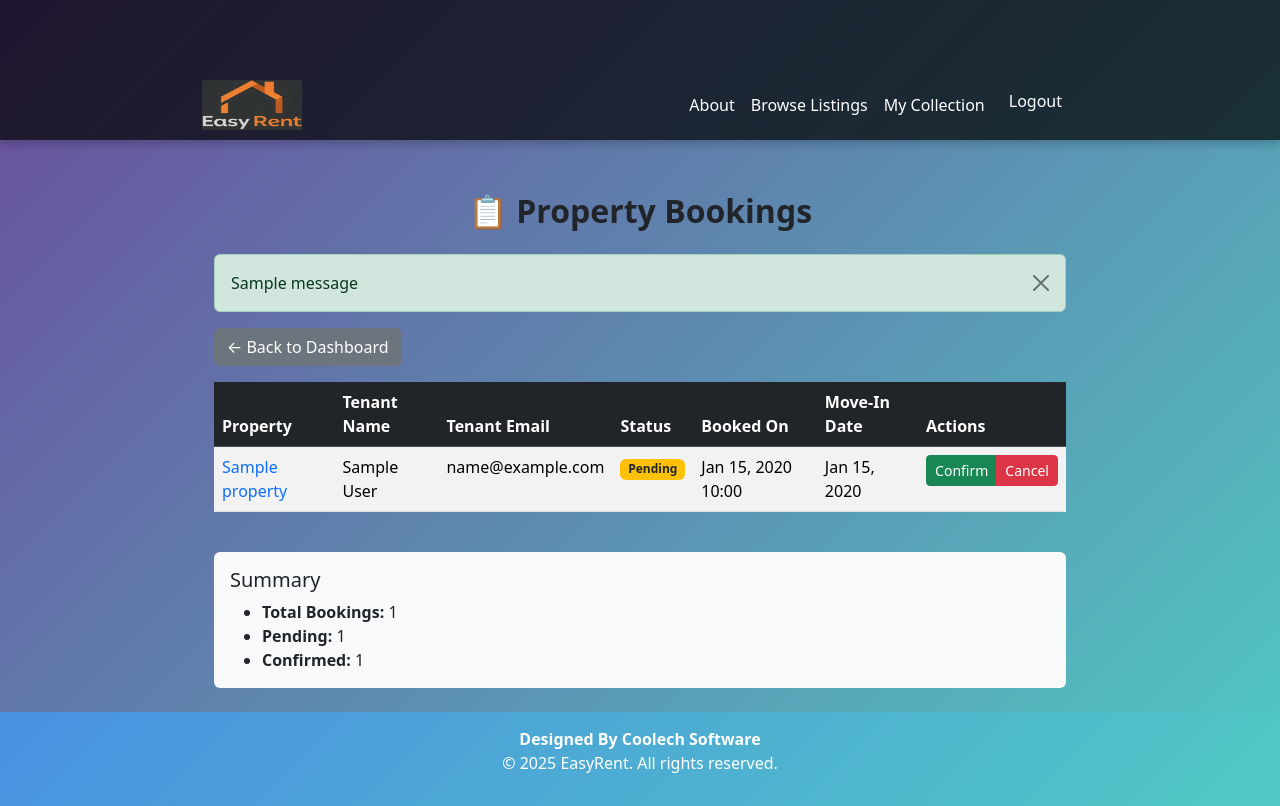
After one commit to Johnie-The-Dev/EasyRent, a Django app: page /landlord/bookings/ in a window 1280 px wide. The commit adds this page. Run offline with Django 5.2, Linux system fonts and the light colour scheme; a user stored in the database is signed in; tables that the repository leaves empty hold one stand-in row (values such as "Sample post"); one stand-in notice (Sample message) is shown; some libraries are stand-ins or nearby versions.

Commit message:
Added booking feature

```diff
--- a/listings/models.py
+++ b/listings/models.py
@@ -137,3 +137,25 @@ class ReceiptHistory(models.Model):
 
     def __str__(self):
         return f"Receipt for {self.tenant.name} on {self.date_generated}"
+
+
+class Booking(models.Model):
+    """Store property bookings made by tenants."""
+    STATUS_CHOICES = [
+        ('pending', 'Pending'),
+        ('confirmed', 'Confirmed'),
+        ('cancelled', 'Cancelled'),
+    ]
+
+    property = models.ForeignKey(Property, on_delete=models.CASCADE, related_name='bookings')
+    tenant = models.ForeignKey(User, on_delete=models.CASCADE, related_name='bookings')
+    move_in_date = models.DateField(null=True, blank=True)
+    status = models.CharField(max_length=20, choices=STATUS_CHOICES, default='pending')
+    created_at = models.DateTimeField(auto_now_add=True)
+    updated_at = models.DateTimeField(auto_now=True)
+
+    class Meta:
+        ordering = ['-created_at']
+
+    def __str__(self):
+        return f"Booking: {self.tenant.username} -> {self.property.name} ({self.status})"
--- /dev/null
+++ b/listings/templates/landlord_bookings.html
@@ -0,0 +1,110 @@
+{% extends 'base.html' %}
+
+{% block title %}Property Bookings - EasyRent{% endblock %}
+
+{% block content %}
+<div class="container py-4">
+    <h2 class="text-center mb-4 fw-bold">📋 Property Bookings</h2>
+
+    {% if messages %}
+    <div class="alert alert-success alert-dismissible fade show" role="alert">
+        {% for message in messages %}
+        {{ message }}
+        {% endfor %}
+        <button type="button" class="btn-close" data-bs-dismiss="alert" aria-label="Close"></button>
+    </div>
+    {% endif %}
+
+    <div class="mb-3">
+        <a href="{% url 'landlord_dashboard' %}" class="btn btn-secondary">← Back to Dashboard</a>
+    </div>
+
+    {% if bookings %}
+    <div class="table-responsive">
+        <table class="table table-striped table-hover">
+            <thead class="table-dark">
+                <tr>
+                    <th>Property</th>
+                    <th>Tenant Name</th>
+                    <th>Tenant Email</th>
+                    <th>Status</th>
+                    <th>Booked On</th>
+                    <th>Move-In Date</th>
+                    <th>Actions</th>
+                </tr>
+            </thead>
+            <tbody>
+                {% for booking in bookings %}
+                <tr>
+                    <td>
+                        <a href="{% url 'edit_property' booking.property.id %}" class="text-decoration-none">
+                            {{ booking.property.name }}
+                        </a>
+                    </td>
+                    <td>{{ booking.tenant.get_full_name|default:booking.tenant.username }}</td>
+                    <td>{{ booking.tenant.email }}</td>
+                    <td>
+                        {% if booking.status == 'pending' %}
+                            <span class="badge bg-warning text-dark">Pending</span>
+                        {% elif booking.status == 'confirmed' %}
+                            <span class="badge bg-success">Confirmed</span>
+                        {% elif booking.status == 'cancelled' %}
+                            <span class="badge bg-danger">Cancelled</span>
+                        {% endif %}
+                    </td>
+                    <td>{{ booking.created_at|date:"M d, Y H:i" }}</td>
+                    <td>
+                        {% if booking.move_in_date %}
+                            {{ booking.move_in_date|date:"M d, Y" }}
+                        {% else %}
+                            <span class="text-muted">Not set</span>
+                        {% endif %}
+                    </td>
+                    <td>
+                        <form method="POST" action="{% url 'update_booking_status' booking.id %}" class="d-inline">
+                            {% csrf_token %}
+                            <div class="btn-group btn-group-sm" role="group">
+                                {% if booking.status != 'confirmed' %}
+                                <button type="submit" name="status" value="confirmed" class="btn btn-success btn-sm" title="Confirm booking">
+                                    <i class="bi bi-check-circle"></i> Confirm
+                                </button>
+                                {% endif %}
+                                {% if booking.status != 'cancelled' %}
+                                <button type="submit" name="status" value="cancelled" class="btn btn-danger btn-sm" title="Cancel booking">
+                                    <i class="bi bi-x-circle"></i> Cancel
+                                </button>
+                                {% endif %}
+                            </div>
+                        </form>
+                        {% if booking.status == 'confirmed' or booking.status == 'cancelled' %}
+                            <span class="text-muted small">No actions available</span>
+                        {% endif %}
+                    </td>
+                </tr>
+                {% endfor %}
+            </tbody>
+        </table>
+    </div>
+
+    <div class="mt-4 p-3 bg-light rounded">
+        <h5>Summary</h5>
+        <ul class="mb-0">
+            <li><strong>Total Bookings:</strong> {{ bookings|length }}</li>
+            <li><strong>Pending:</strong> {{ bookings|dictsort:"status"|length }}</li>
+            <li><strong>Confirmed:</strong> {{ bookings|dictsort:"status"|length }}</li>
+        </ul>
+    </div>
+    {% else %}
+    <div class="alert alert-info text-center">
+        <h5>No bookings yet</h5>
+        <p class="mb-0">When tenants book your properties, they will appear here.</p>
+    </div>
+    {% endif %}
+</div>
+
+<style>
+    .table-hover tbody tr:hover {
+        background-color: #f5f5f5;
+    }
+</style>
+{% endblock %}
--- a/listings/templates/landlord_dashboard.html
+++ b/listings/templates/landlord_dashboard.html
@@ -5,8 +5,9 @@
 {% block content %}
 <div class="container py-4">
     <h2 class="text-center mb-4 fw-bold">Property Management</h2>
-    <div class="d-flex justify-content-between align-items-center mb-3">
+    <div class="d-flex justify-content-between align-items-center mb-3 flex-wrap gap-2">
         <a href="{% url 'add_property' %}" class="btn btn-success"><i class="bi bi-plus-lg"></i> Add Property</a>
+        <a href="{% url 'landlord_bookings' %}" class="btn btn-info"><i class="bi bi-calendar-check"></i> View Bookings</a>
         <a href="{% url 'manage_tenants' %}" class="btn btn-secondary"><i class="bi bi-people-fill"></i> Manage Tenants</a>
         <a href="{% url 'tenant_list' %}" class="btn btn-secondary">View Tenant List</a>
     </div>
--- a/listings/urls.py
+++ b/listings/urls.py
@@ -5,7 +5,8 @@ from .views import (
     signup_view, landlord_dashboard, tenant_feed, add_property, edit_property, delete_property,
     CustomLoginView, home, add_to_collection, remove_from_collection, view_collection, custom_logout,
     RequestPasswordResetCodeView, VerifyResetCodeView, SetNewPasswordView, landlord_profile, tenant_profile,
-    manage_tenants, tenant_list, edit_tenant, delete_tenant, generate_receipt, receipt_history, delete_property_image
+    manage_tenants, tenant_list, edit_tenant, delete_tenant, generate_receipt, receipt_history, delete_property_image,
+    book_property, landlord_bookings, update_booking_status
 )
 
 urlpatterns = [
@@ -34,4 +35,7 @@ urlpatterns = [
     path('delete_tenant/<int:tenant_id>/', delete_tenant, name='delete_tenant'),
     path('generate_receipt/<int:tenant_id>/', generate_receipt, name='generate_receipt'),
     path('receipt_history/<int:tenant_id>/', receipt_history, name='receipt_history'),
+    path('property/book/<int:property_id>/', book_property, name='book_property'),
+    path('landlord/bookings/', landlord_bookings, name='landlord_bookings'),
+    path('booking/update/<int:booking_id>/', update_booking_status, name='update_booking_status'),
 ]
--- a/listings/views.py
+++ b/listings/views.py
@@ -17,7 +17,7 @@ from reportlab.pdfgen import canvas
 from reportlab.lib.colors import HexColor
 
 from .forms import SignUpForm, PropertyForm, LandlordProfileForm, TenantProfileForm, TenantForm
-from .models import Property, TenantCollection, Tenant, ReceiptHistory, PropertyImage
+from .models import Property, TenantCollection, Tenant, ReceiptHistory, PropertyImage, Booking
 
 User = get_user_model()
 
@@ -141,6 +141,46 @@ def delete_property_image(request, image_id):
     image.delete()
     messages.success(request, "Image deleted successfully.")
     return redirect('edit_property', property_id=property_id)
+
+@login_required
+def book_property(request, property_id):
+    """Allow a tenant to book a property."""
+    property = get_object_or_404(Property, id=property_id)
+
+    # Create booking
+    booking = Booking.objects.create(
+        property=property,
+        tenant=request.user,
+        status='pending'
+    )
+
+    messages.success(request, f"Booking request sent! Landlord: {property.landlord.get_full_name() or property.landlord.username}")
+    return redirect('tenant_feed')
+
+@login_required
+def landlord_bookings(request):
+    """Display all bookings for a landlord's properties."""
+    properties = Property.objects.filter(landlord=request.user)
+    bookings = Booking.objects.filter(property__in=properties).select_related('tenant', 'property')
+    return render(request, 'landlord_bookings.html', {'bookings': bookings})
+
+@login_required
+def update_booking_status(request, booking_id):
+    """Update booking status (confirm/cancel)."""
+    booking = get_object_or_404(Booking, id=booking_id)
+
+    # Verify landlord owns the property being booked
+    if booking.property.landlord != request.user:
+        return redirect('landlord_bookings')
+
+    if request.method == 'POST':
+        new_status = request.POST.get('status')
+        if new_status in ['confirmed', 'cancelled', 'pending']:
+            booking.status = new_status
+            booking.save()
+            messages.success(request, f"Booking status updated to {new_status}.")
+
+    return redirect('landlord_bookings')
 
 def home(request):
     return render(request, 'home.html')
```
Also changed, not shown: listings/templates/tenant_feed.html (+8 -1 lines), listings/migrations/0035_booking.py (added), listings/migrations/0036_alter_booking_unique_together.py (added).
